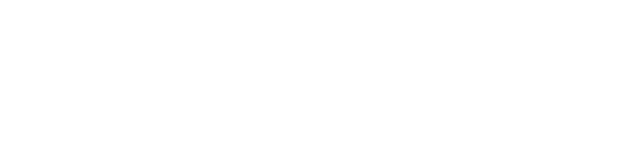
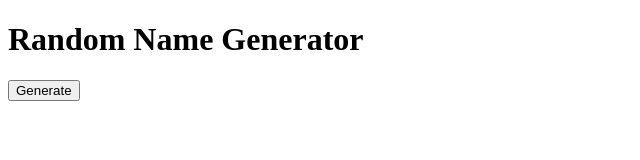
Before and after one commit to alexus-Huang/LAHVIII-project, a plain HTML site: page pages/index.html in a window 1280 px wide. Shown: the whole page, without its empty margins (0-640 px from the left). Drawn offline with Linux system fonts and the light colour scheme; files that its build step writes are made by us from their sources; files whose address does not match are found by name.

Commit message:
Created 2 extra pages and built the skeleton of the main page

```diff
--- a/index.html
+++ b/pages/index.html
@@ -8,5 +8,8 @@
     <link rel="stylesheet" href="styles.css">
 </head>
 <body>
+    <h1>Random Name Generator</h1>
+    <div id="displayName"></div>
+    <button type="button">Generate</button>
 </body>
 </html>
```
Also changed, not shown: pages/favoritedNames.html (added), pages/settings.html (added).
